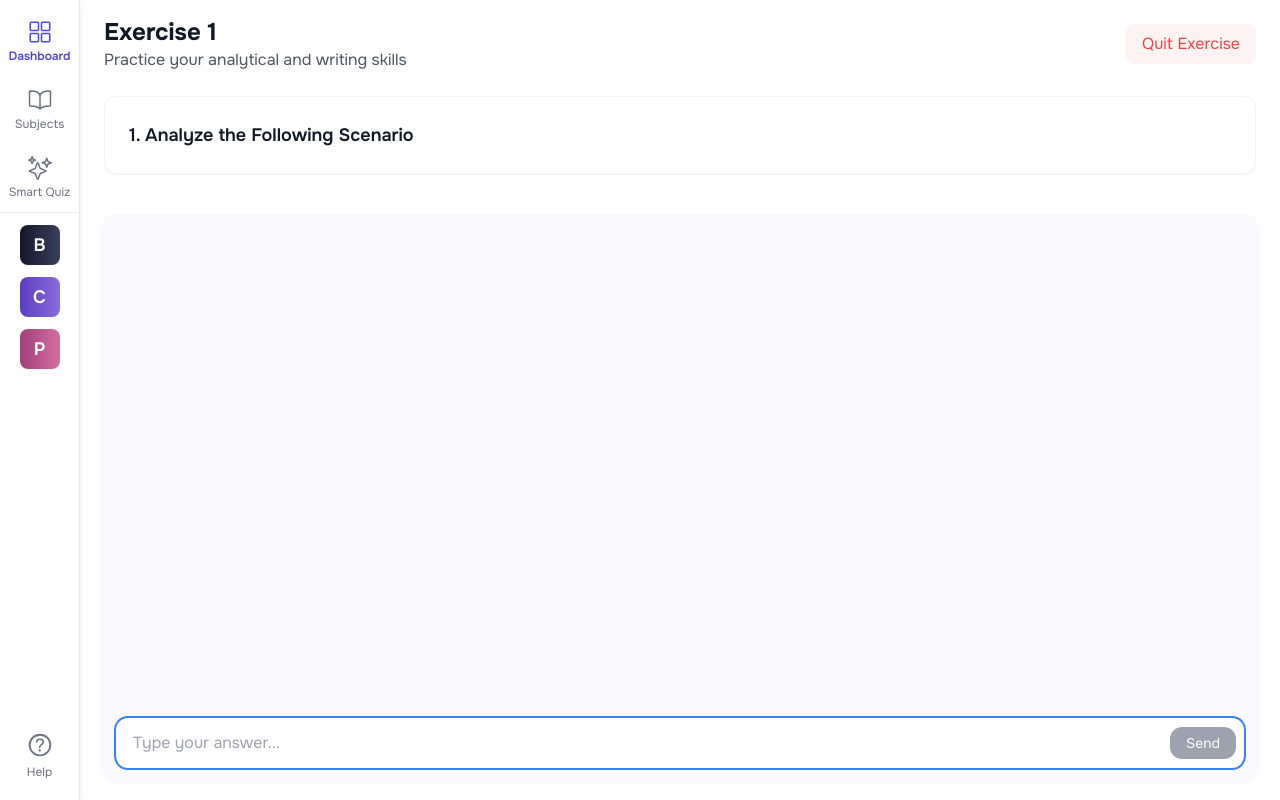
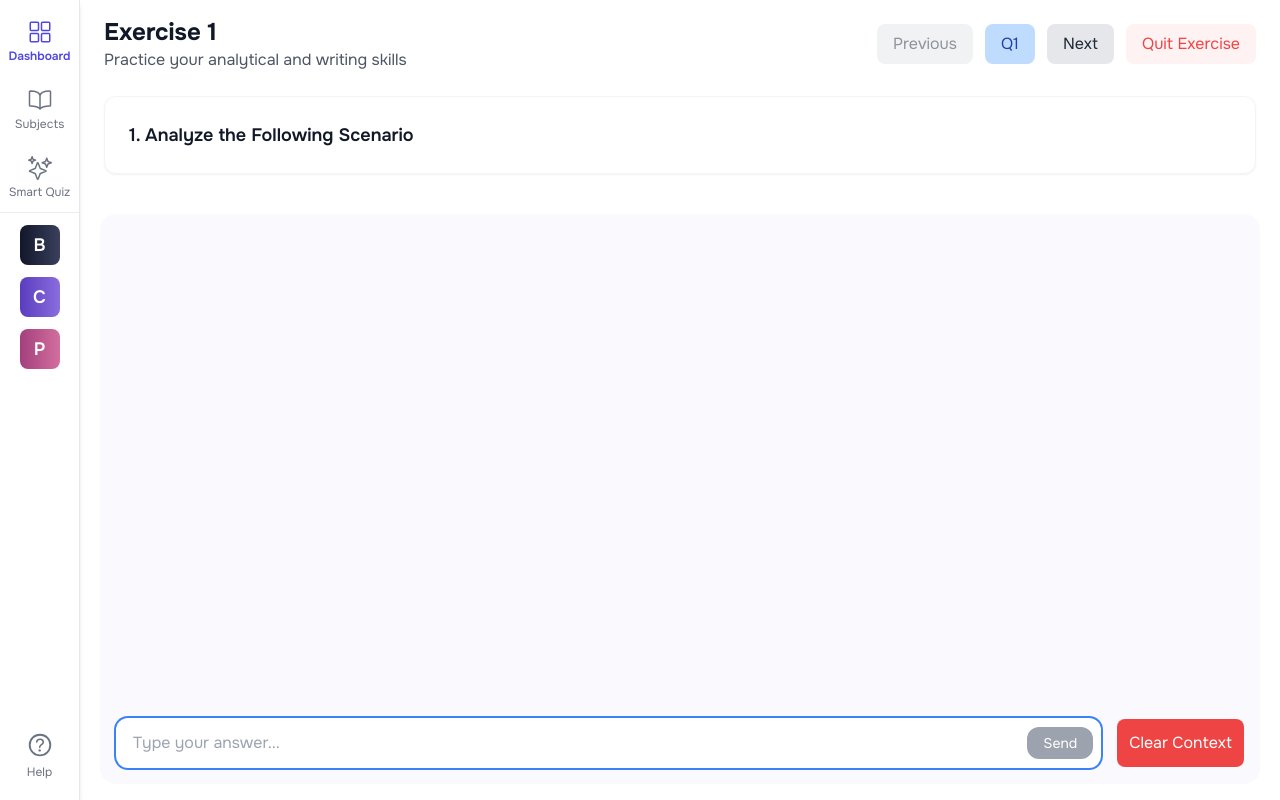
Before and after one commit to BryanMelvison/KGV-AI-Tutor, a Next.js app in the folder frontend/: page /exercise-chat in a window 1280 px wide. Built offline with nearby package versions, Linux system fonts and the light colour scheme.

Commit message:
exercise chat header actions: prev, select, next

```diff
--- a/frontend/src/app/exercise-chat/page.tsx
+++ b/frontend/src/app/exercise-chat/page.tsx
@@ -6,17 +6,18 @@ export default function ExerciseChatPage() {
   const exerciseData = {
     title: "Exercise 1",
     subtitle: "Practice your analytical and writing skills",
-    question: {
-      number: "1",
-      title: "Analyze the Following Scenario",
-    },
+    questions: [
+      { number: "1", title: "Analyze the Following Scenario" },
+      { number: "2", title: "Identify Key Issues in the Case" },
+      { number: "3", title: "Propose a Solution and Justify Your Answer" },
+    ],
   };
 
   return (
     <ExerciseChat
       title={exerciseData.title}
       subtitle={exerciseData.subtitle}
-      question={exerciseData.question}
+      questions={exerciseData.questions}
     />
   );
 }
--- a/frontend/src/components/chat/ExerciseChat.tsx
+++ b/frontend/src/components/chat/ExerciseChat.tsx
@@ -1,41 +1,78 @@
 "use client";
 
-import { useState } from "react";
+import React, { useState } from "react";
+import ChatContainer from "./ChatContainer";
 import { Message } from "@/interfaces/Message";
-import ChatContainer from "./ChatContainer";
+
+interface Question {
+  number: string;
+  title: string;
+}
 
 interface ExerciseChatProps {
   title: string;
   subtitle: string;
-  question: {
-    number: string;
-    title: string;
-  };
+  questions: Question[];
 }
 
-const ExerciseChat = ({ title, subtitle, question }: ExerciseChatProps) => {
-  const [messages, setMessages] = useState<Message[]>([]);
+const ExerciseChat = ({ title, subtitle, questions }: ExerciseChatProps) => {
+  const [currentQuestionIndex, setCurrentQuestionIndex] = useState(0);
+  const [chatHistories, setChatHistories] = useState<{
+    [key: number]: Message[];
+  }>({});
   const [isLoading, setIsLoading] = useState(false);
+  const [isSelectorOpen, setIsSelectorOpen] = useState(false);
 
-  const handleSubmit = (message: string) => {
+  const currentQuestion = questions[currentQuestionIndex];
+  const messages = chatHistories[currentQuestionIndex] || [];
+
+  const handleSend = (message: string) => {
+    if (!message.trim()) return;
     setIsLoading(true);
-    setMessages((prev) => [...prev, { text: message, sender: "user" }]);
+    setChatHistories((prev) => ({
+      ...prev,
+      [currentQuestionIndex]: [
+        ...(prev[currentQuestionIndex] || []),
+        { text: message, sender: "user" },
+      ],
+    }));
 
-    // Mock AI response
     setTimeout(() => {
-      setMessages((prev) => [
+      setChatHistories((prev) => ({
         ...prev,
+        [currentQuestionIndex]: [
+          ...prev[currentQuestionIndex],
           { text: "This is a sample AI response.", sender: "assistant" },
-      ]);
+        ],
+      }));
       setIsLoading(false);
     }, 1000);
   };
 
-  const actions = (
-    <button className="px-4 py-2 text-red-500 bg-red-50 rounded-lg hover:bg-red-100 transition-colors">
-      Quit Exercise
-    </button>
-  );
+  const handleClear = () => {
+    setChatHistories((prev) => ({ ...prev, [currentQuestionIndex]: [] }));
+  };
+
+  const goToPrevious = () => {
+    if (currentQuestionIndex > 0)
+      setCurrentQuestionIndex(currentQuestionIndex - 1);
+  };
+
+  const goToNext = () => {
+    if (currentQuestionIndex < questions.length - 1)
+      setCurrentQuestionIndex(currentQuestionIndex + 1);
+  };
+
+  const openSelector = () => {
+    setIsSelectorOpen(true);
+  };
+
+  const selectQuestion = (index: number) => {
+    setCurrentQuestionIndex(index);
+    setIsSelectorOpen(false);
+  };
+
+  const isCompleted = messages.length > 0;
 
   const headerContent = (
     <>
@@ -44,26 +81,97 @@ const ExerciseChat = ({ title, subtitle, question }: ExerciseChatProps) => {
           <h1 className="text-2xl font-bold text-gray-900">{title}</h1>
           <p className="text-gray-600">{subtitle}</p>
         </div>
-        <div className="flex gap-3">{actions}</div>
+        <div className="flex gap-3">
+          <button
+            onClick={goToPrevious}
+            disabled={currentQuestionIndex === 0}
+            className="px-4 py-2 bg-gray-200 text-gray-800 rounded-lg disabled:opacity-50"
+          >
+            Previous
+          </button>
+          <button
+            onClick={openSelector}
+            className="px-4 py-2 bg-blue-200 text-blue-800 rounded-lg"
+          >
+            Q{currentQuestion.number} {isCompleted ? "(Done)" : ""}
+          </button>
+          <button
+            onClick={goToNext}
+            disabled={currentQuestionIndex === questions.length - 1}
+            className="px-4 py-2 bg-gray-200 text-gray-800 rounded-lg disabled:opacity-50"
+          >
+            Next
+          </button>
+          <button className="px-4 py-2 text-red-500 bg-red-50 rounded-lg hover:bg-red-100 transition-colors">
+            Quit Exercise
+          </button>
+        </div>
       </div>
 
       <div className="bg-white rounded-xl p-6 mb-6 shadow-sm border border-gray-100">
         <h2 className="text-lg font-semibold text-gray-900">
-          {question.number}. {question.title}
+          {currentQuestion.number}. {currentQuestion.title}
         </h2>
       </div>
     </>
   );
 
   return (
+    <>
       <ChatContainer
         messages={messages}
         isLoading={isLoading}
-      onSend={handleSubmit}
+        onSend={handleSend}
+        onClear={handleClear}
+        headerContent={headerContent}
         submitButtonText="Send"
-      headerContent={headerContent}
         inputPlaceholder="Type your answer..."
       />
+
+      {/* Question Selector Modal */}
+      {isSelectorOpen && (
+        <div className="fixed inset-0 bg-gray-900 bg-opacity-50 flex justify-center items-center">
+          <div className="bg-white p-6 rounded-lg shadow-lg w-96">
+            <h2 className="text-lg font-bold mb-4 text-gray-900">
+              Select a Question
+            </h2>
+            <div className="grid grid-cols-5 gap-2">
+              {questions.map((question, index) => {
+                const isCompleted = chatHistories[index]?.length > 0;
+                const isActive = index === currentQuestionIndex;
+
+                return (
+                  <div
+                    key={question.number}
+                    className={`relative w-12 h-12 flex items-center justify-center rounded-md text-sm font-semibold cursor-pointer border
+                      ${
+                        isCompleted
+                          ? "bg-green-500 text-white border-green-600"
+                          : "bg-white text-gray-900 border-gray-300"
+                      }
+                      ${isActive ? "ring-2 ring-blue-500" : ""}
+                    `}
+                    onClick={() => selectQuestion(index)}
+                  >
+                    {question.number}
+                  </div>
+                );
+              })}
+            </div>
+
+            {/* Modal Actions */}
+            <div className="mt-4 flex justify-end">
+              <button
+                onClick={() => setIsSelectorOpen(false)}
+                className="px-4 py-2 bg-gray-300 text-gray-800 rounded-lg"
+              >
+                Close
+              </button>
+            </div>
+          </div>
+        </div>
+      )}
+    </>
   );
 };
 
```
Lines whose indentation alone changed are shown as unchanged.
